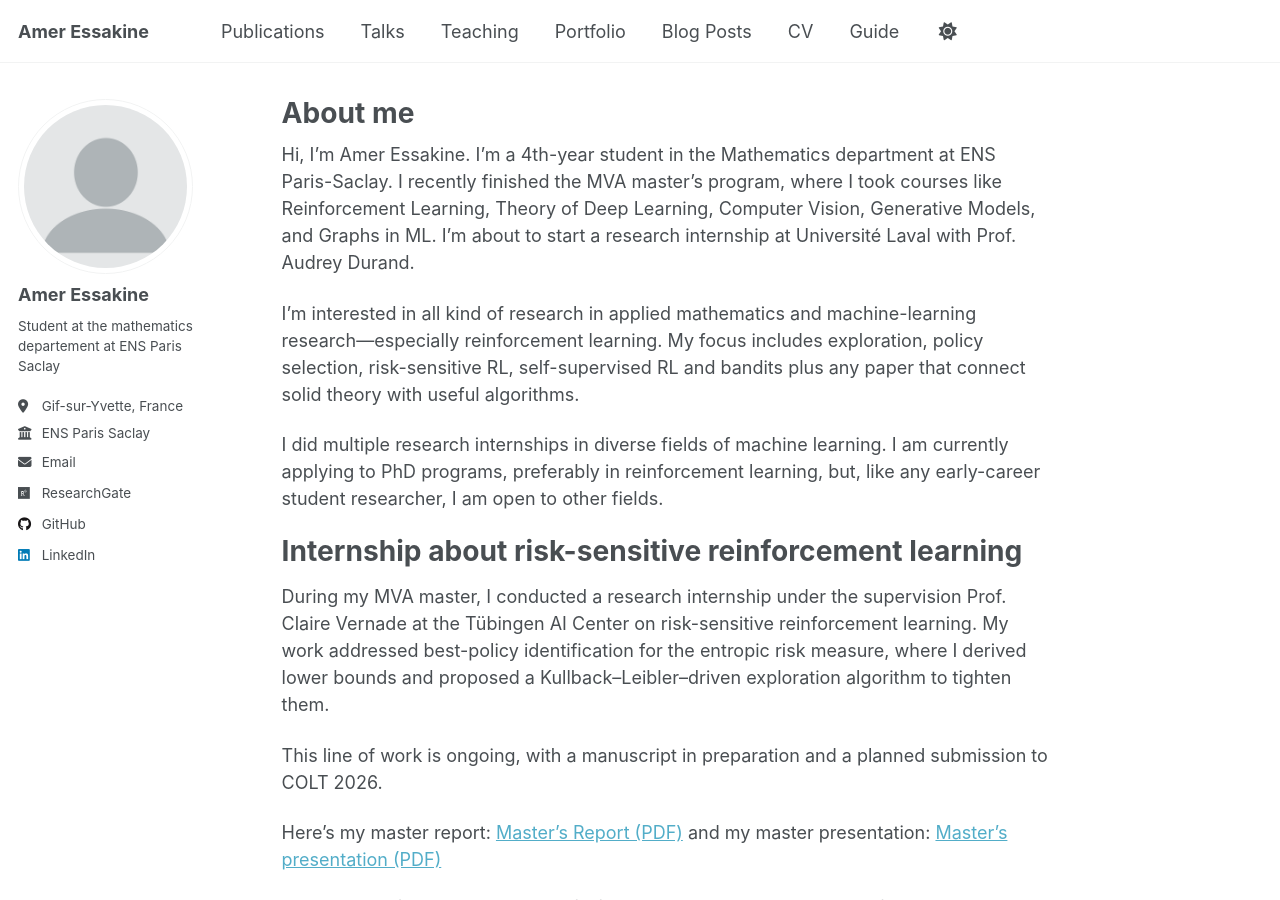
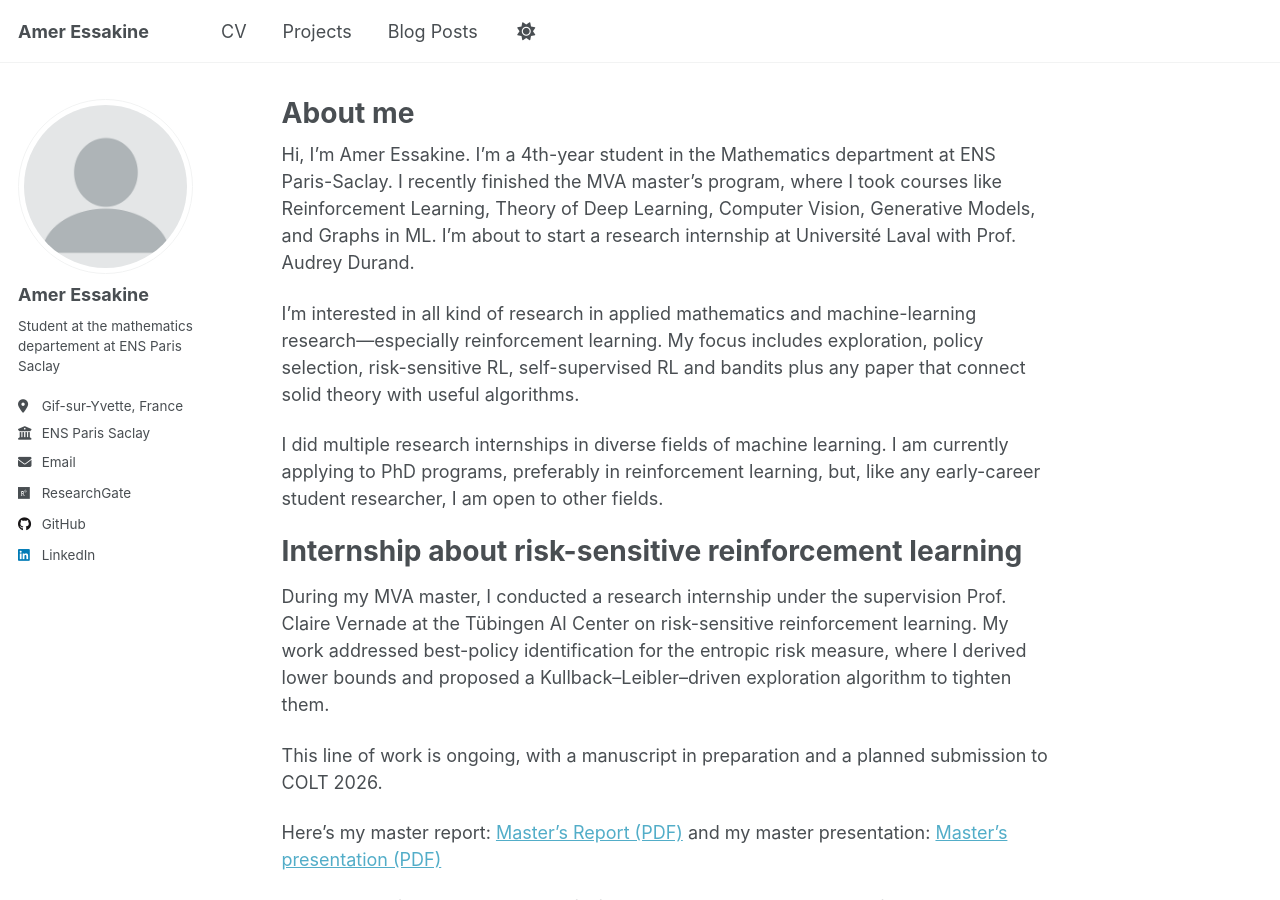
Before and after one commit to aessakine/aessakine.github.io, a Jekyll site: the page built from _pages/about.md, in a window 1280 px wide and 900 px high. Built offline with Jekyll 4.4.1, drawn with Linux system fonts in a browser that asks for light colours; a script that is not in the unit is left out; part of the change alters nothing that is shown.

Commit message:
Update navigation.yml

```diff
--- a/_data/navigation.yml
+++ b/_data/navigation.yml
@@ -8,26 +8,29 @@
 #      Markdown formatted page while the second is generated using JSON.
 
 main:
-  - title: "Publications"
-    url: /publications/
 
-  - title: "Talks"
+  - title: "CV"
+    url: /cv/
+
+  #- title: "Publications"
+   # url: /publications/
+
+  #- title: "Talks"
     url: /talks/
 
-  - title: "Teaching"
+  #- title: "Teaching"
     url: /teaching/
 
-  - title: "Portfolio"
-    url: /portfolio/
+  - title: "Projects"
+    url: /projects/
 
   - title: "Blog Posts"
     url: /year-archive/
 
-  - title: "CV"
-    url: /cv/
+
 
   # - title: "CV"
   #   url: /cv-json/
 
-  - title: "Guide"
-    url: /markdown/
+  #- title: "Guide"
+   # url: /markdown/
```
